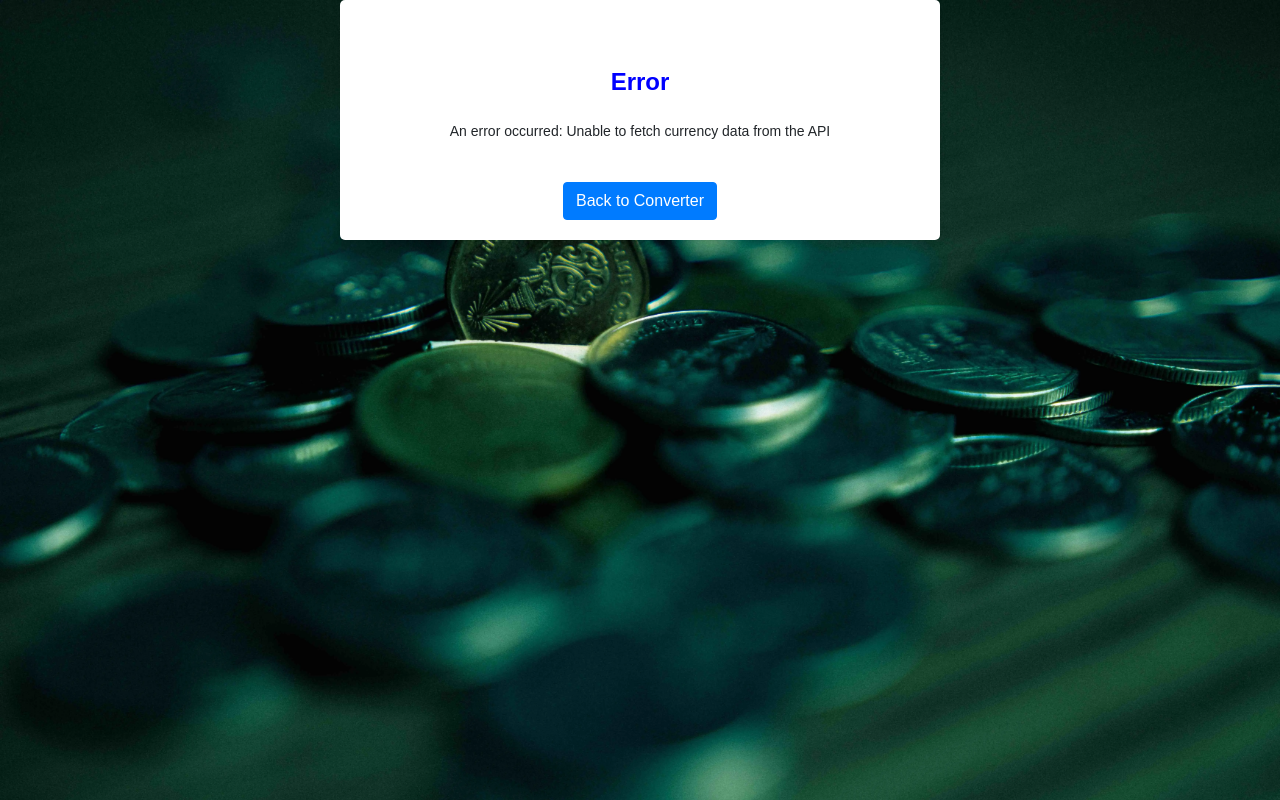
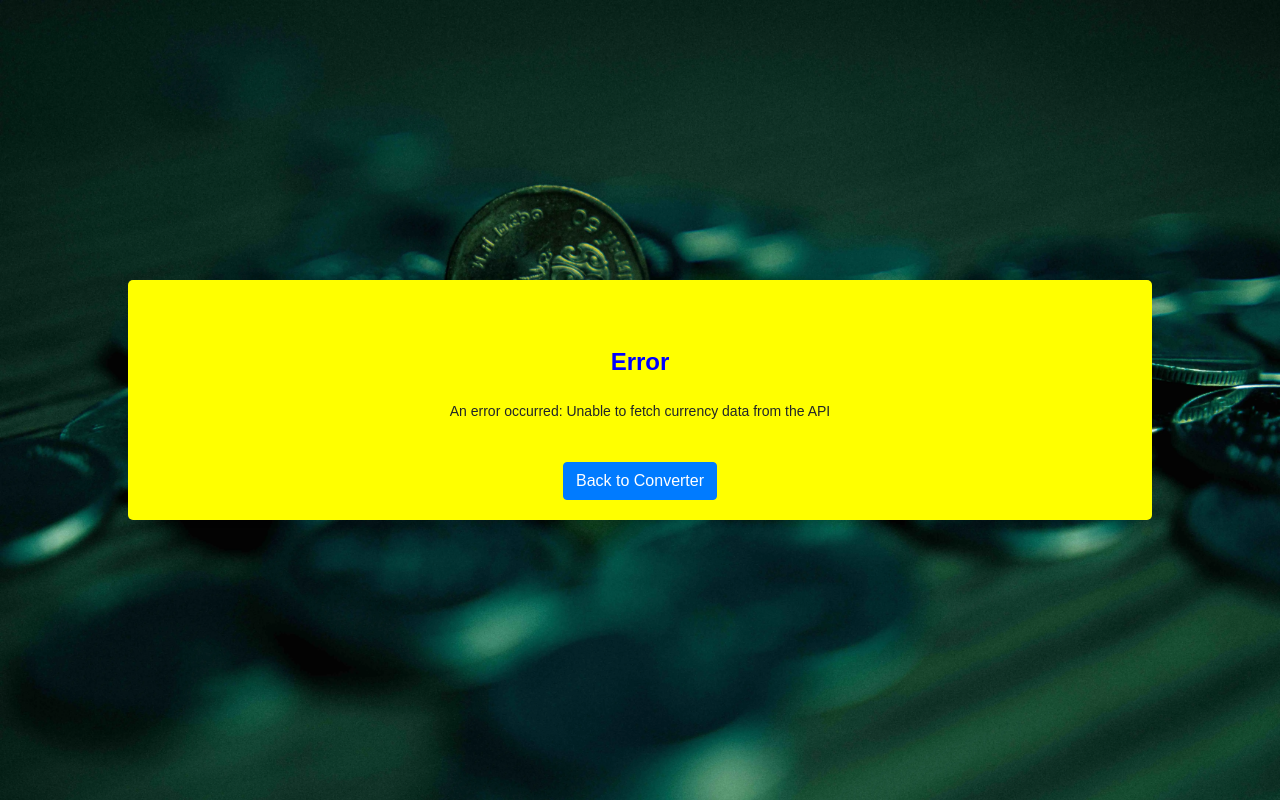
Before and after one commit to vhincekhay/CurrencyConverterApp, a Flask app: page / in a window 1280 px wide. Run offline with Flask 2, Linux system fonts and the light colour scheme; data that the repository does not hold is empty; some libraries are stand-ins or nearby versions.

Commit message:
Update error.html

```diff
--- a/templates/error.html
+++ b/templates/error.html
@@ -41,10 +41,12 @@
     </style>
 </head>
 <body>
-    <div class="container">
-        <h1 class="mt-5">Error</h1>
-        <p class="mt-4">{{ error_message }}</p>
-        <a href="/" class="btn btn-primary mt-4">Back to Converter</a>
+    <div class="rectangular-box-container">
+        <div class="rectangular-box">
+            <h1 class="mt-5">Error</h1>
+            <p class="mt-4">{{ error_message }}</p>
+            <a href="/" class="btn btn-primary mt-4">Back to Converter</a>
+        </div>
     </div>
 </body>
 </html>
```
